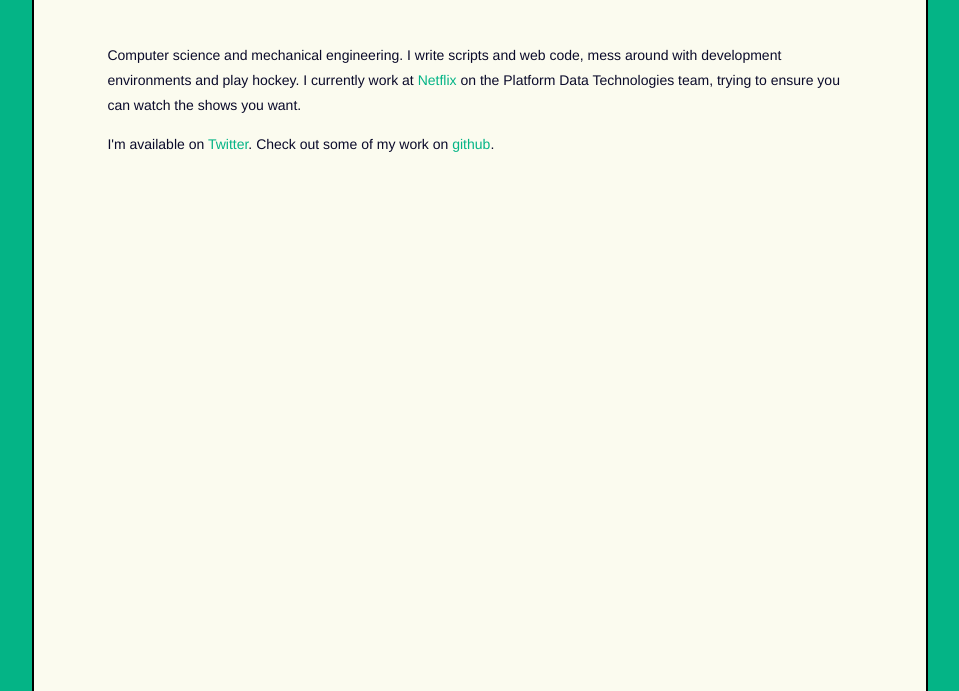
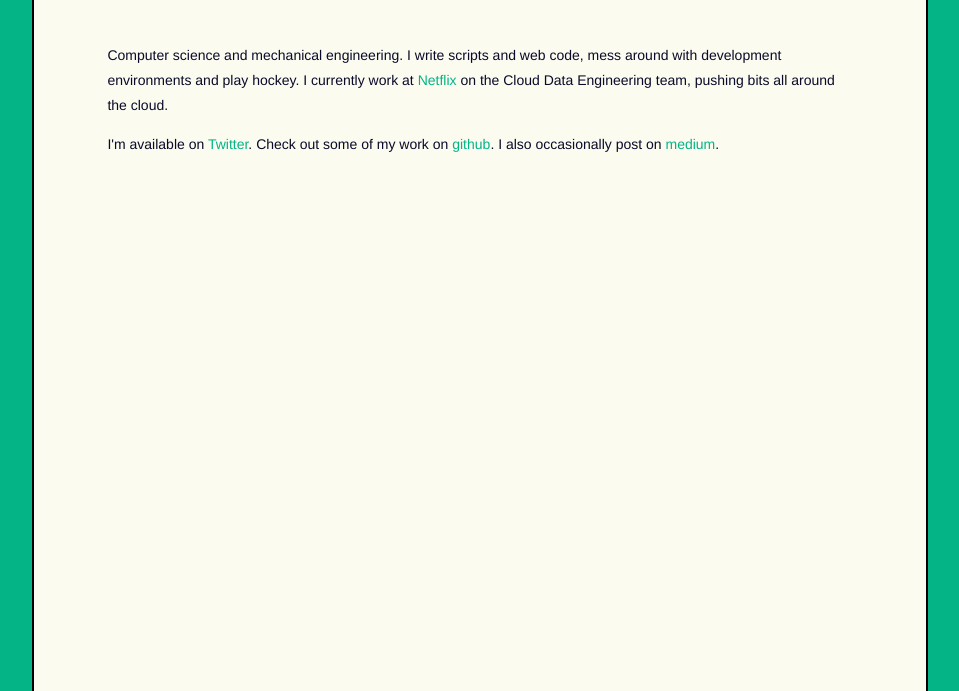
Before and after one commit to akhaku/akhaku.github.io, a plain HTML site: page index.html in a window 1280 px wide. Shown: the part 109-800 px from the top of the page, without its empty margins (160-1119 px from the left). Drawn offline with Linux system fonts and the light colour scheme.

Commit message:
Update team details and medium

```diff
--- a/index.html
+++ b/index.html
@@ -15,11 +15,12 @@
         <p>Computer science and mechanical engineering. I write scripts and web
         code, mess around with development environments and play hockey.
         I currently work at
-        <a href="https://netflix.com/" target="_blank">Netflix</a> on the Platform Data Technologies team, trying to ensure you can watch the shows you want.</p>
+        <a href="https://netflix.com/" target="_blank">Netflix</a> on the Cloud Data Engineering team, pushing bits all around the cloud.</p>
         <p>I'm available on
         <a class="outgoing" href="https://twitter.com/metatech52" rel="/outgoing/twitter/"
           target="_blank">Twitter</a>.
         Check out some of my work on <a class="outgoing" rel="/outgoing/github/" href="https://github.com/akhaku">github</a>.
+        I also occasionally post on <a class="outgoing" rel="/outgoing/medium/" href="https://medium.com/@akhaku">medium</a>.
         </p>
       </div>
       <script type="text/javascript">
```
